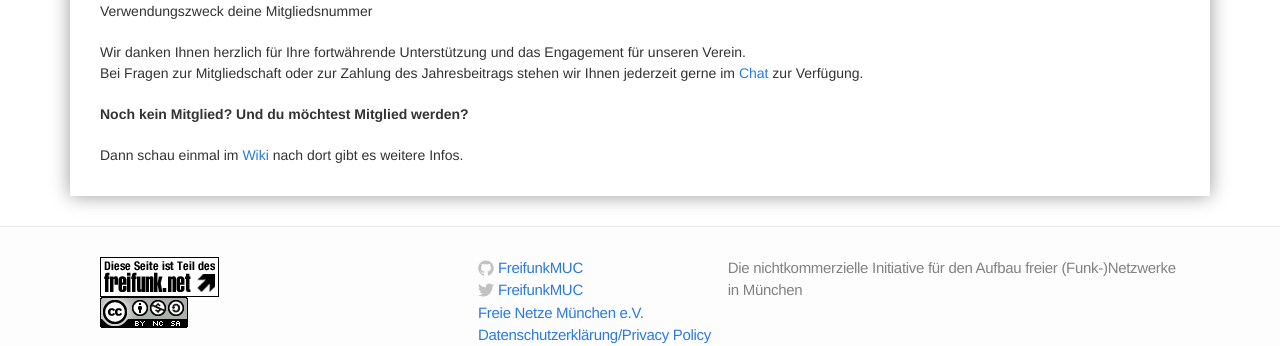
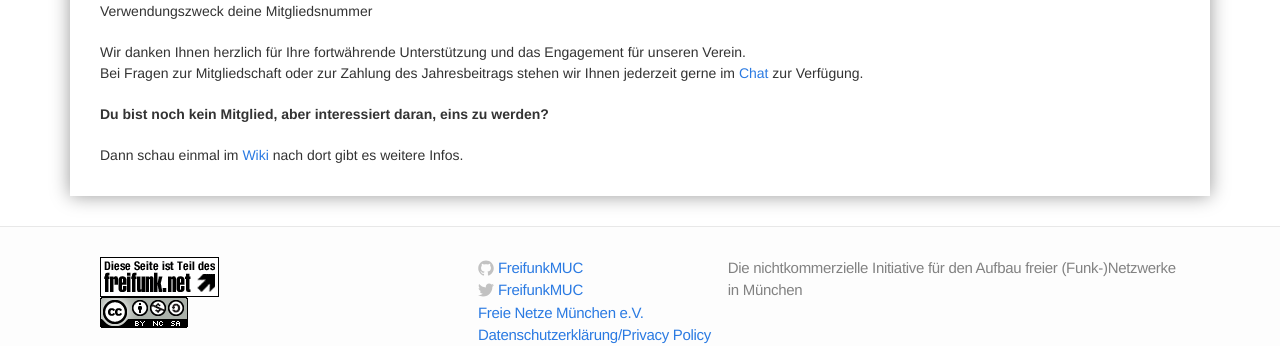
Before and after one commit to freifunkMUC/freifunkmuc.github.io, a Jekyll site: the page built from _posts/2023-12-27-mitgliedsbeitrag-fuer-2024.markdown, in a window 1280 px wide and 943 px high. Shown: the part 541-887 px from the top of the window. Built offline with Jekyll 4.4.1, drawn with Linux system fonts in a browser that asks for light colours.

Commit message:
Update 2023-12-27-mitgliedsbeitrag-fuer-2024.markdown

```diff
--- a/_posts/2023-12-27-mitgliedsbeitrag-fuer-2024.markdown
+++ b/_posts/2023-12-27-mitgliedsbeitrag-fuer-2024.markdown
@@ -26,6 +26,6 @@ Verwendungszweck deine Mitgliedsnummer
 Wir danken Ihnen herzlich für Ihre fortwährende Unterstützung und das Engagement für unseren Verein.
 Bei Fragen zur Mitgliedschaft oder zur Zahlung des Jahresbeitrags stehen wir Ihnen jederzeit gerne im [Chat](https://chat.ffmuc.net) zur Verfügung.
 
-**Noch kein Mitglied? Und du möchtest Mitglied werden?**
+**Du bist noch kein Mitglied, aber interessiert daran, eins zu werden?**
 
 Dann schau einmal im [Wiki](https://ffmuc.net/wiki/doku.php?id=ev:start) nach dort gibt es weitere Infos.
```
